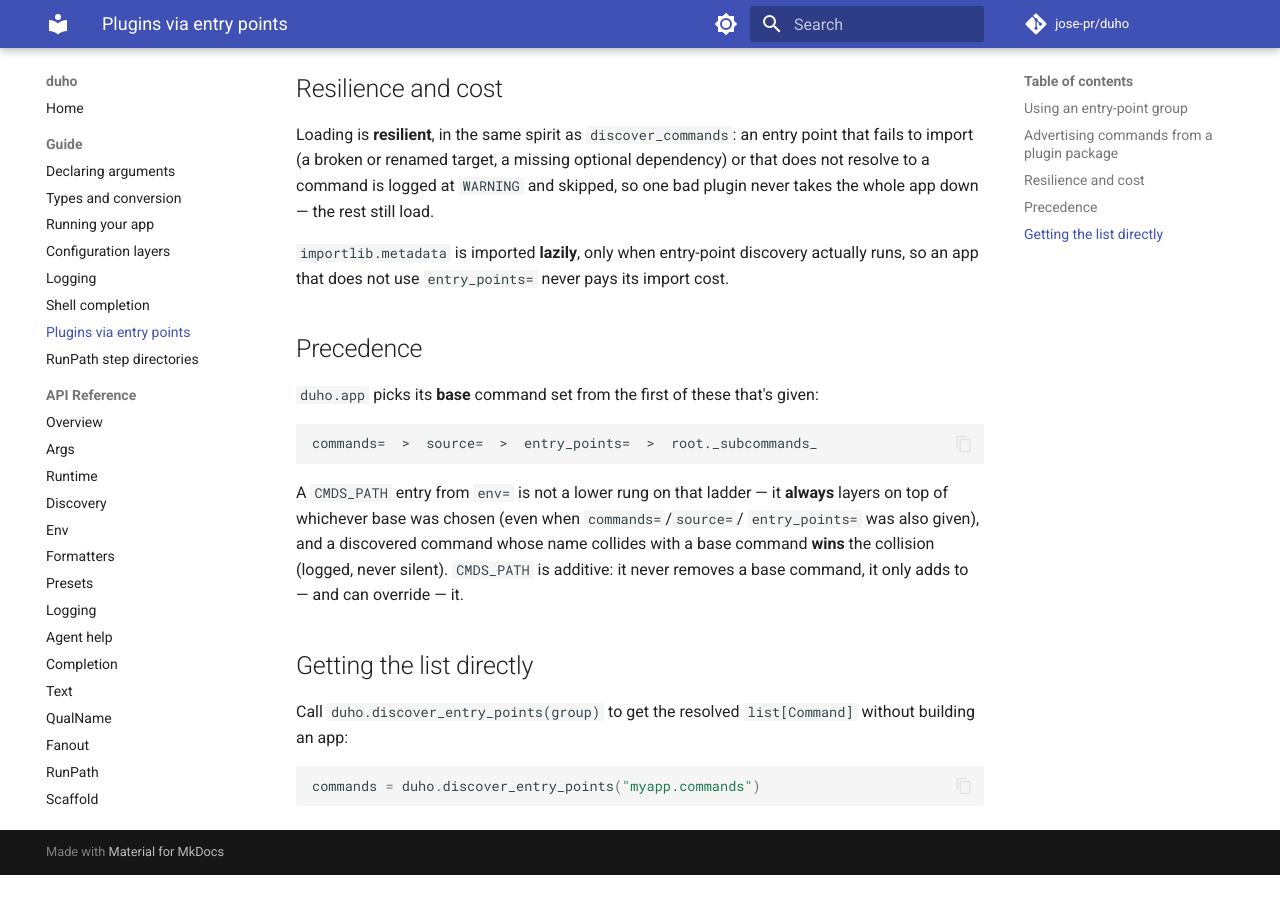
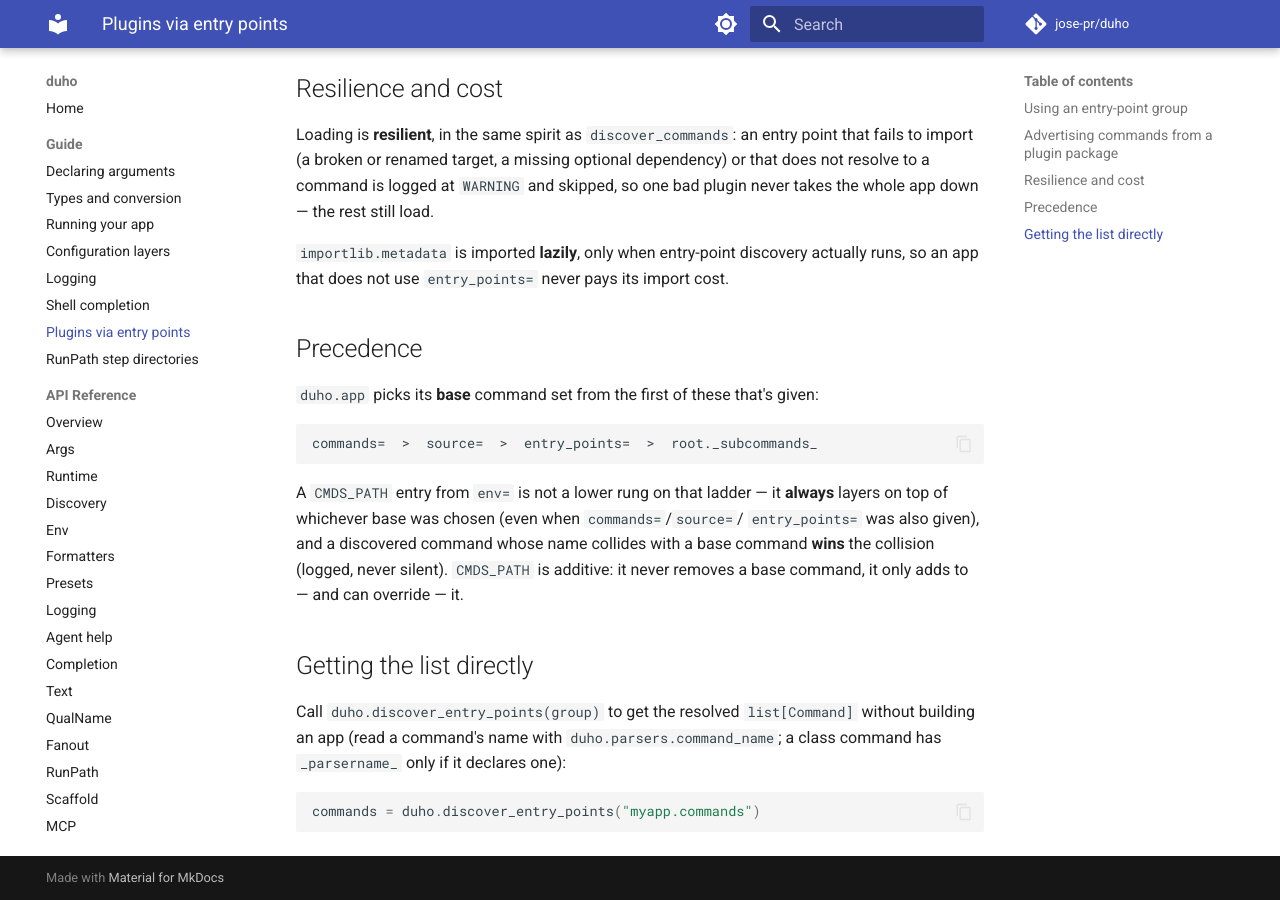
Before and after one commit to jose-pr/duho, an MkDocs documentation site: the page built from docs/guide/plugins.md, in a window 1280 px wide and 900 px high, scrolled down 1016 px. Built offline with MkDocs 1.6.1 and Material for MkDocs 9.7.7, drawn with Linux system fonts in a browser that asks for light colours; comment, search, counter and statistics services are not loaded; before the commit the page ends 1891 px from its top, so only the background shows below that.

Commit message:
docs: a discovered class command has _parsername_ only when declared; read names with command_name

````diff
--- a/docs/guide/plugins.md
+++ b/docs/guide/plugins.md
@@ -73,7 +73,8 @@
 ## Getting the list directly
 
 Call `duho.discover_entry_points(group)` to get the resolved `list[Command]`
-without building an app:
+without building an app (read a command's name with `duho.parsers.command_name`; a
+class command has `_parsername_` only if it declares one):
 
 ```python
 commands = duho.discover_entry_points("myapp.commands")
````
Also changed, not shown: README.md (+3 -1 lines), src/duho/AGENTS.md (+5 -1 lines).
